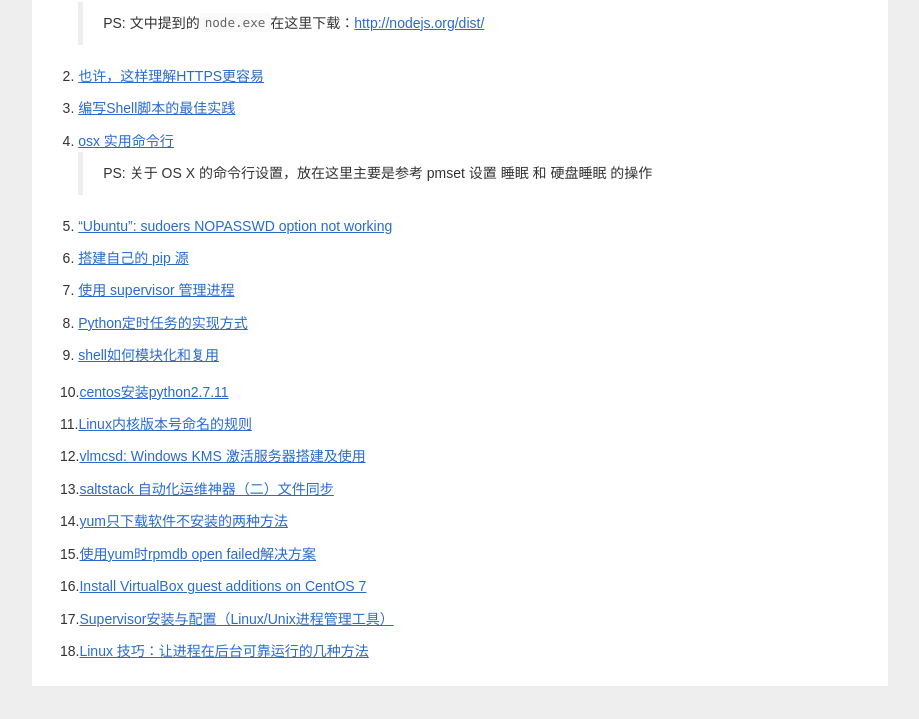
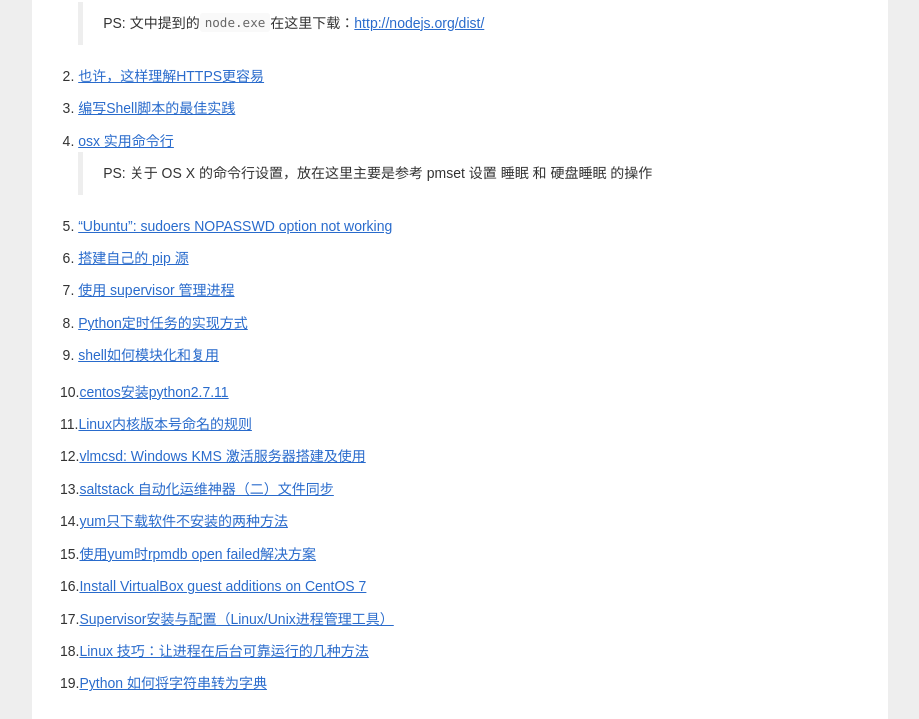
Before and after one commit to ldjhust/ldjhust.github.io, a Jekyll site: the page built from _posts/2017-7-21-reference-article.markdown, in a window 1280 px wide. Shown: the part 460-1179 px from the top of the page, without its empty margins (180-1099 px from the left). Built offline with Jekyll 4.4.1, drawn with Linux system fonts in a browser that asks for light colours; nearby versions of some CDN libraries; comment, search, counter and statistics services are not loaded; before the commit the page ends 1146 px from its top, so only the background shows below that.

Commit message:
Update 2017-7-21-reference-article.markdown

```diff
--- a/_posts/2017-7-21-reference-article.markdown
+++ b/_posts/2017-7-21-reference-article.markdown
@@ -45,3 +45,5 @@ comments: false
 17.[Supervisor安装与配置（Linux/Unix进程管理工具）](http://blog.csdn.net/xyang81/article/details/51555473)
 
 18.[Linux 技巧：让进程在后台可靠运行的几种方法](https://www.ibm.com/developerworks/cn/linux/l-cn-nohup/index.html)
+
+19.[Python 如何将字符串转为字典](http://funhacks.net/2016/04/24/python_%E5%B0%86%E5%AD%97%E7%AC%A6%E4%B8%B2%E8%BD%AC%E4%B8%BA%E5%AD%97%E5%85%B8/)
```
